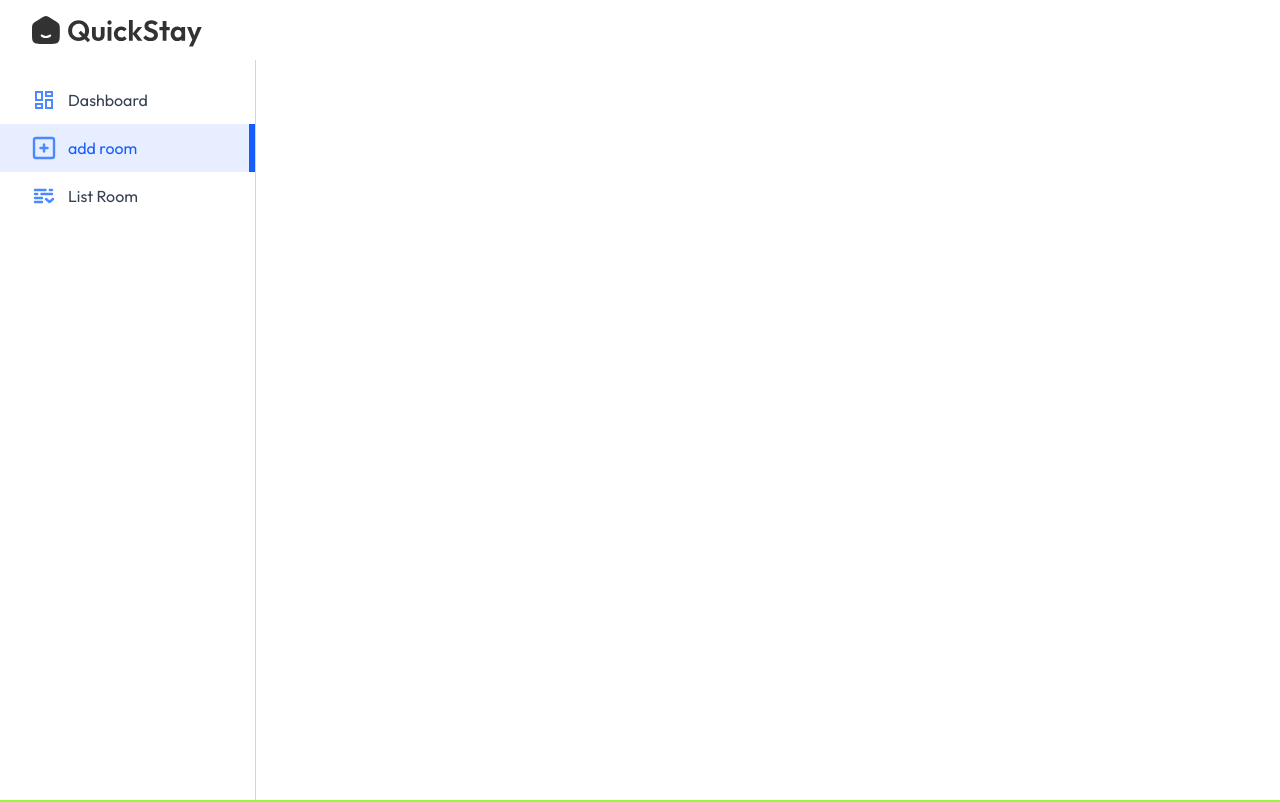
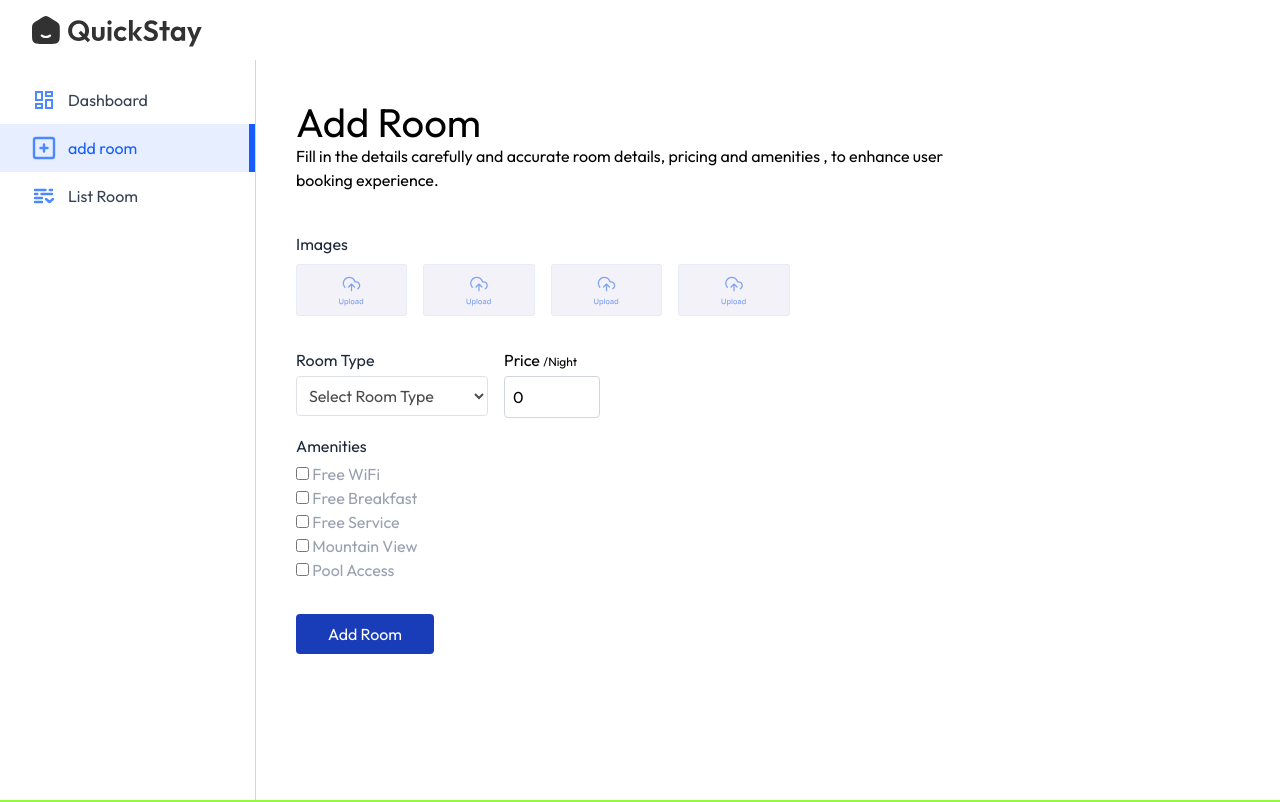
Before and after one commit to SwamirajMagar/Hotel_Booking_Web, a React (Vite) app in the folder client/: page /owner/add-room in a window 1280 px wide. Shown: the top 802 px of the page. Built offline with nearby package versions, Linux system fonts and the light colour scheme; a web font is replaced by a local one.

Commit message:
addroom file created successfully

```diff
--- a/client/src/pages/HotelOwner/AddRoom.jsx
+++ b/client/src/pages/HotelOwner/AddRoom.jsx
@@ -1,9 +1,77 @@
-import React from "react";
+import React, { useState } from "react";
+import Title from "../../components/Title";
+import { assets } from "../../assets/assets";
 
 const AddRoom = () => {
-  return (
-    <div></div>
-)
+
+    const [images, setImages] = useState({
+        1: null,
+        2: null,
+        3: null,
+        4: null
+    })
+    const [inputs, setInputs] = useState({
+        roomType: '',
+        pricePerNight: 0,
+        amenities: {
+            'Free WiFi': false,
+            'Free Breakfast': false,
+            'Free Service': false,
+            'Mountain View ': false,
+            'Pool Access': false
+        }
+    })
+
+    return (
+        <form>
+            <Title align='left' font='outfit' title='Add Room' subtitle='Fill in the details carefully and accurate room details, pricing and amenities , to enhance user booking experience.' />
+            {/* upload area for images */}
+            <p className="text-gray-800 mt-10">Images</p>
+            <div className="grid grid-cols-2 sm:flex gap-4 my-2 flex-wrap">
+                {Object.keys(images).map((key) => (
+                    <label htmlFor={`roomImages${key}`} key={key}>
+                        <img className="max-h-13 cursor-pointer opacity-80"
+                            src={images[key] ? URL.createObjectURL(images[key]) : assets.uploadArea} alt="" />
+                        <input type="file" accept="image/*" id={`roomImages${key}`} hidden onChange={e => setImages({ ...images, [key]: e.target.files[0] })} />
+                    </label>
+                ))}
+            </div>
+
+            <div className="w-full flex max-sm:flex-col sm:gap-4 mt-4">
+                <div className="flex-1 max-w-48">
+                    <p className="text-gray-800 mt-4">Room Type</p>
+                    <select onChange={e => setInputs({ ...inputs, roomType: e.target.value })}
+                        className="border opacity-70 border-gray-300 mt-1 rounded p-2 w-full">
+                        <option value="">Select Room Type</option>
+                        <option value="Single bed">Single bed</option>
+                        <option value="DOUBLE bed">DOUBLE bed</option>
+                        <option value="LUXURY Room">LUXURY Room</option>
+                        <option value="Family Suite">Family Suite</option>
+                    </select>
+                </div>
+                <div>
+                    <p className="mt-4 tex-gray-800">
+                        Price <span className="text-xs">/Night</span>
+                    </p>
+                    <input type="number" placeholder="0" className="border border-gray-300 mt-1 rounded p-2 w-24" value={inputs.pricePerNight} onChange={e=> setInputs({...inputs, pricePerNight: e.target.value})} />
+                </div>
+
+            </div>
+
+            <p  className="text-gray-800 mt-4">Amenities </p>
+            <div className="flex flex-col flex-wrap mt-1 text-gray-400 max-w-sm">
+                {Object.keys(inputs.amenities).map((amenity, index)=>(
+                    <div key={index}>
+                        <input type="checkbox" id={`amenities${index+1}`} checked={inputs.amenities[amenity]} onChange={()=>setInputs({...inputs, amenities: {...inputs.amenities, [amenity]: !inputs.amenities[amenity]}})}/>
+                        <label htmlFor={`amenities${index+1}`}> {amenity}</label>
+                    </div>
+                ))}
+            </div>
+            <button className="bg-blue-800 text-white px-8 py-2 rounded mt-8 cursor-pointer">
+                Add Room
+            </button>
+        </form>
+    )
 };
 
 export default AddRoom;
```
